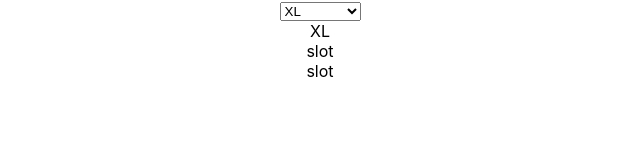
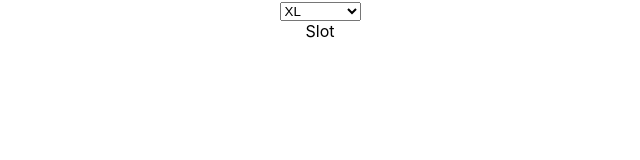
Before and after one commit to mohofo7/Layout-Generator, a React (Create React App) app: page / in a window 1280 px wide. Shown: the top 160 px of the page, without its empty margins (320-960 px from the left). Built offline with nearby package versions, Linux system fonts and the light colour scheme.

Commit message:
container parse string and generate slots

```diff
--- a/src/components/container/container.js
+++ b/src/components/container/container.js
@@ -1,15 +1,16 @@
 import React from 'react'
 import Slot from './../slot/slot'
-
+import parseString from './../../utils/parseString'
 class container extends React.Component{
 
     render(){
+        let parsedString = parseString(this.props.layoutString)
+        console.log(parsedString)
+        let slots = parsedString.map((slot)=>
+            <Slot className = {slot}/>
+        )
         return (
-            <div>
-                {this.props.layoutString}
-                <Slot />
-                <Slot />
-            </div>
+            <div>{slots}</div>
         )
     }
 }
--- a/src/components/slot/slot.js
+++ b/src/components/slot/slot.js
@@ -3,7 +3,7 @@ import React from 'react'
 function Slot(props){
     return (
         <div>
-            slot
+            Slot
         </div>
     )
 }
--- /dev/null
+++ b/src/utils/parseString.js
@@ -0,0 +1,15 @@
+const parseString = (str)=>{
+
+    let slotList = str.split(/\//);
+    let slots = []
+    slotList.forEach(element => {
+        let slot = element.split(/(\d+)/)
+        if(slot.length === 1)
+            slots.push(slot[0])
+        else for(let i = 0;i < slot[1];i++)
+            slots.push(slot[2])
+    });
+    return slots
+}
+
+export default parseString
```
